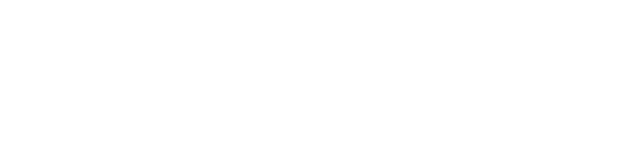
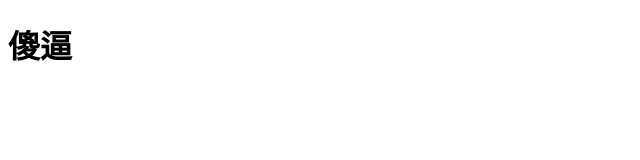
Before and after one commit to songzhanpeng/git-demo, a plain HTML site: page index.html in a window 1280 px wide. Shown: the whole page, without its empty margins (0-640 px from the left). Drawn offline with Linux system fonts and the light colour scheme.

Commit message:
this is a add h1 inner sb

```diff
--- a/index.html
+++ b/index.html
@@ -1,7 +1,7 @@
 <!--
  * @Author: your name
  * @Date: 2021-08-05 21:14:49
- * @LastEditTime: 2021-08-05 21:14:50
+ * @LastEditTime: 2021-08-05 21:17:40
  * @LastEditors: Please set LastEditors
  * @Description: In User Settings Edit
  * @FilePath: \git-demo\index.html
@@ -14,5 +14,7 @@
     <meta name="viewport" content="width=device-width, initial-scale=1.0" />
     <title>Document</title>
   </head>
-  <body></body>
+  <body>
+    <h1>傻逼</h1>
+  </body>
 </html>
```
Also changed, not shown: 1 other file.
